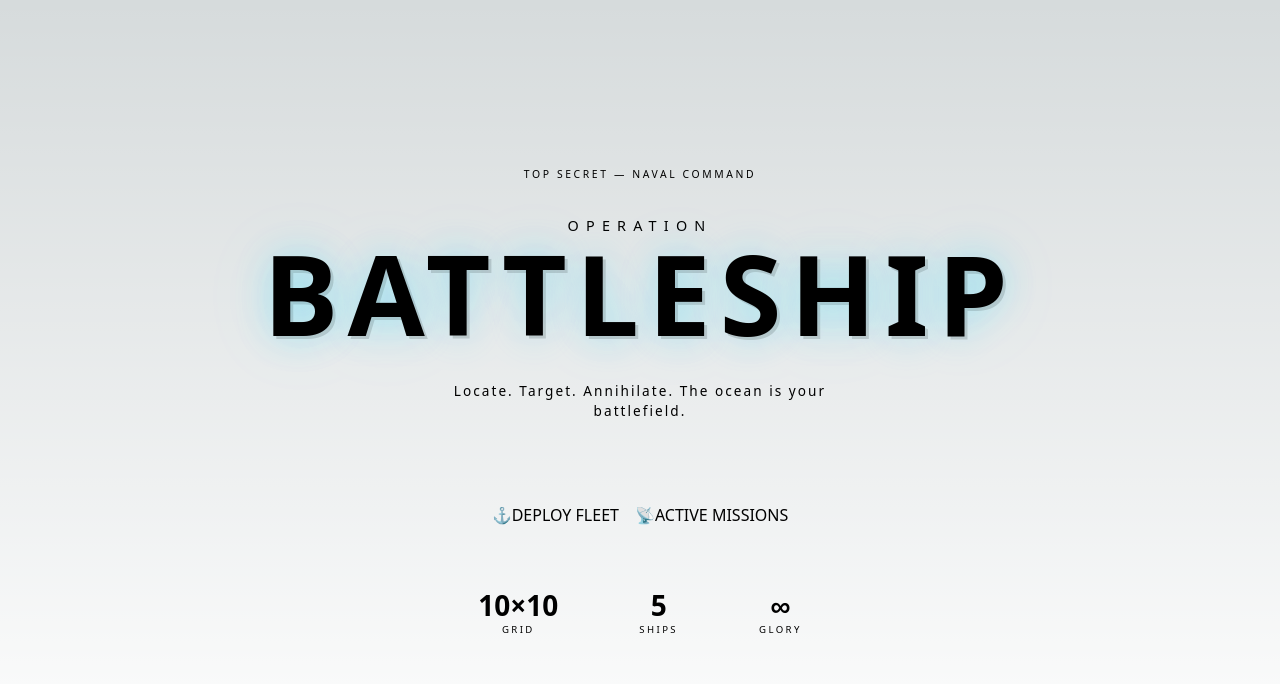
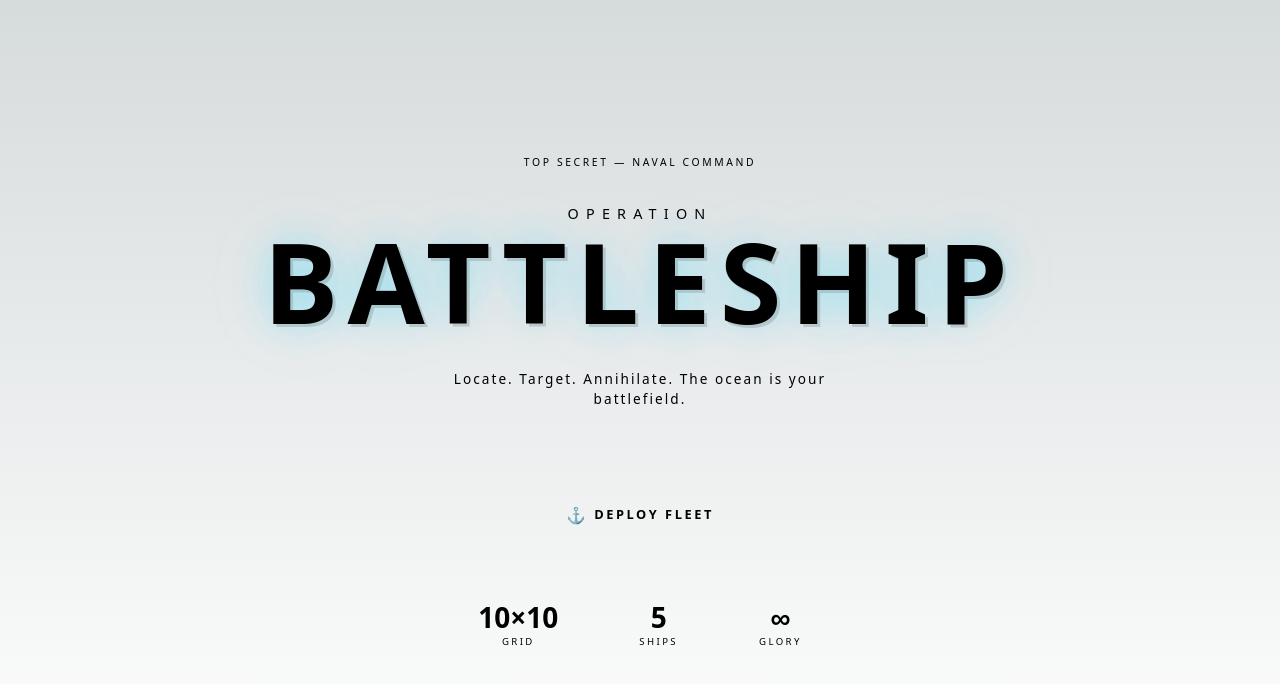
Before and after one commit to k2on/battleship, a Next.js app: page / in a window 1280 px wide. Shown: the top 684 px of the page. Built offline with nearby package versions, Linux system fonts and the light colour scheme.

Commit message:
revised home page to fit current api routes

```diff
--- a/app/page.tsx
+++ b/app/page.tsx
@@ -1,8 +1,28 @@
-'use client'
+"use client";
 
-import Link from "next/link";
+import { useState } from "react";
+import { useRouter } from "next/navigation";
 
 export default function Home() {
+  const router = useRouter();
+  const [loading, setLoading] = useState(false);
+  const [error, setError] = useState<string | null>(null);
+
+  async function handleNewGame() {
+    setLoading(true);
+    setError(null);
+    try {
+      const res = await fetch("/api/games", { method: "POST" });
+      if (!res.ok) throw new Error(`Server error: ${res.status}`);
+      const game = await res.json();
+      // Adjust this path once you have a game page
+      router.push(`/games/${game.id}`);
+    } catch (e) {
+      setError(e instanceof Error ? e.message : "Failed to create game");
+      setLoading(false);
+    }
+  }
+
   return (
     <main className="home">
       {/* Animated ocean grid background */}
@@ -45,15 +65,20 @@ export default function Home() {
 
         {/* CTA buttons */}
         <div className="actions">
-          <Link href="/test/games/new" className="btn btn-primary">
-            <span className="btn-icon">⚓</span>
-            DEPLOY FLEET
-          </Link>
-          <Link href="/test/games" className="btn btn-secondary">
-            <span className="btn-icon">📡</span>
-            ACTIVE MISSIONS
-          </Link>
+          <button
+            className={`btn btn-primary${loading ? " btn-loading" : ""}`}
+            onClick={handleNewGame}
+            disabled={loading}
+          >
+            <span className="btn-icon">{loading ? "⏳" : "⚓"}</span>
+            {loading ? "DEPLOYING..." : "DEPLOY FLEET"}
+          </button>
         </div>
+
+        {/* Error message */}
+        {error && (
+          <div className="error-msg">⚠ {error}</div>
+        )}
 
         {/* Stats row */}
         <div className="stats">
@@ -335,6 +360,21 @@ export default function Home() {
           transform: translateY(-2px);
         }
 
+        .btn:disabled {
+          opacity: 0.6;
+          cursor: not-allowed;
+          transform: none;
+        }
+
+        .error-msg {
+          font-size: 0.75rem;
+          letter-spacing: 0.1em;
+          color: var(--red);
+          border: 1px solid var(--red);
+          padding: 6px 14px;
+          opacity: 0.9;
+        }
+
         /* ── Stats ── */
         .stats {
           display: flex;
```
